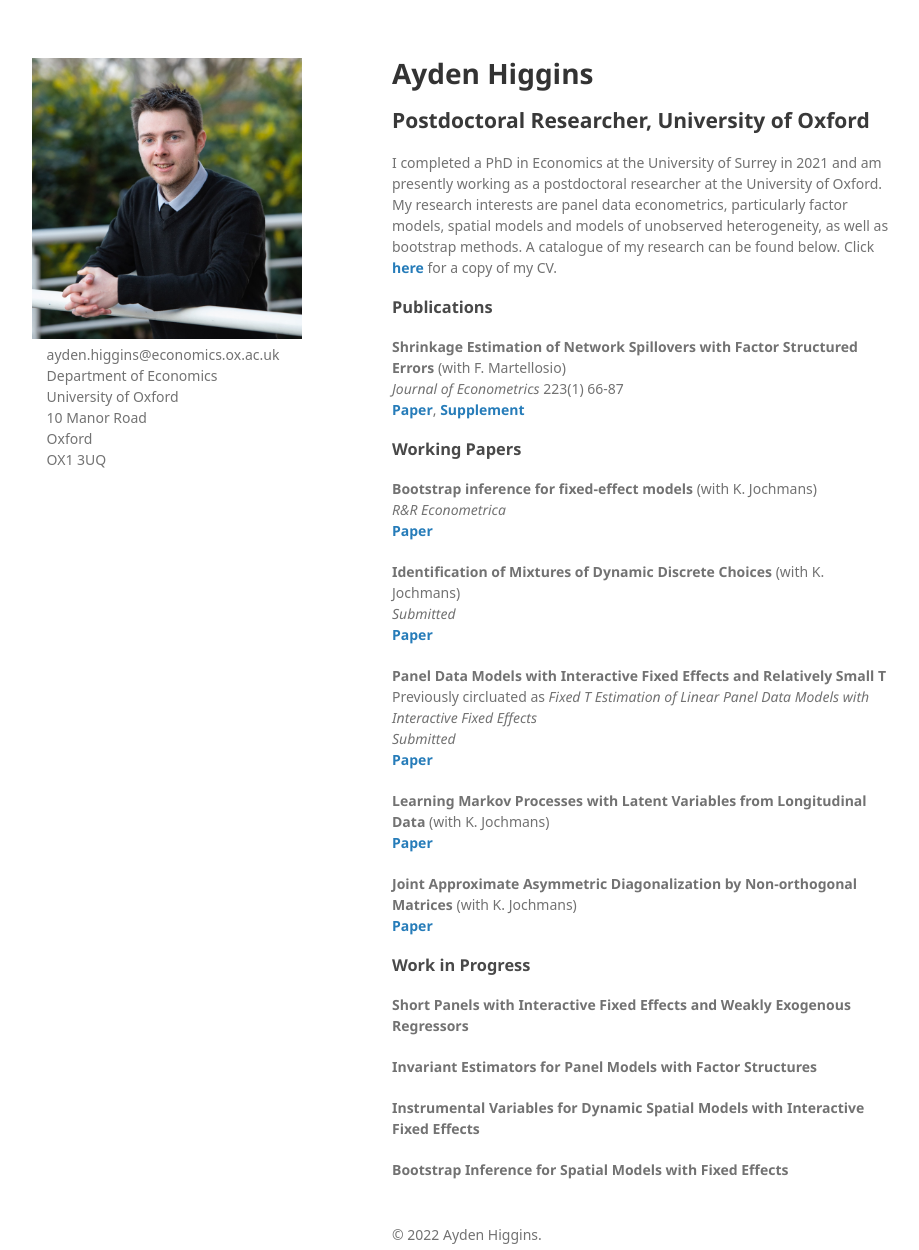
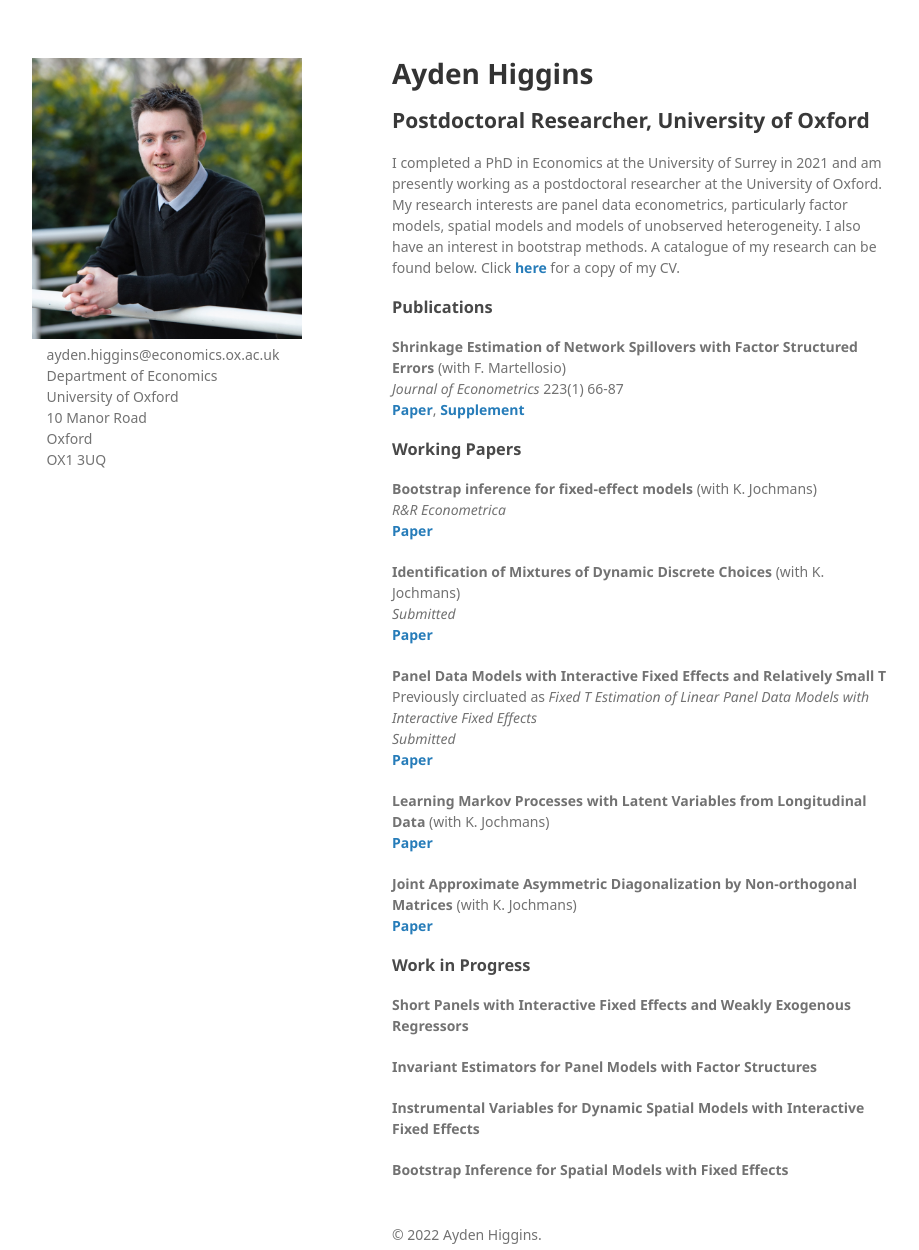
Before and after one commit to Tokkita/Tokkita.github.io, a Jekyll site: the page built from index.md, in a window 1280 px wide and 1250 px high. Shown: the whole window, without its empty margins (178-1097 px from the left). Built offline with Jekyll 4.4.1, drawn with Linux system fonts in a browser that asks for light colours; nearby versions of some CDN libraries; some web fonts are replaced; our own code applies the rules of GitHub Pages for plain Markdown files.

Commit message:
Update index.md

```diff
--- a/index.md
+++ b/index.md
@@ -1,6 +1,6 @@
 #  Ayden Higgins
 ## Postdoctoral Researcher, University of Oxford
-I completed a PhD in Economics at the University of Surrey in 2021 and am presently working as a postdoctoral researcher at the University of Oxford. My research interests are panel data econometrics, particularly factor models, spatial models and models of unobserved heterogeneity, as well as bootstrap methods. A catalogue of my research can be found below. Click <strong><a href="{{ CV.pdf | prepend: '/assets/pdf/CV/CV.pdf' | relative_url | download }}">here</a></strong> for a copy of my CV.
+I completed a PhD in Economics at the University of Surrey in 2021 and am presently working as a postdoctoral researcher at the University of Oxford. My research interests are panel data econometrics, particularly factor models, spatial models and models of unobserved heterogeneity. I also have an interest in bootstrap methods. A catalogue of my research can be found below. Click <strong><a href="{{ CV.pdf | prepend: '/assets/pdf/CV/CV.pdf' | relative_url | download }}">here</a></strong> for a copy of my CV.
 
 ### Publications
 <b> Shrinkage Estimation of Network Spillovers with Factor Structured Errors </b> (with F. Martellosio) <br> <i> Journal of Econometrics </i> 223(1) 66-87 <br> <strong><a href="{{ Master.pdf | prepend: '/assets/pdf/Shrinkage/Master.pdf' | relative_url | download }}">Paper</a></strong>, <strong><a href="{{ Supplement.pdf | prepend: '/assets/pdf/Shrinkage/Supplement.pdf' | relative_url | download }}">Supplement</a></strong>
```
